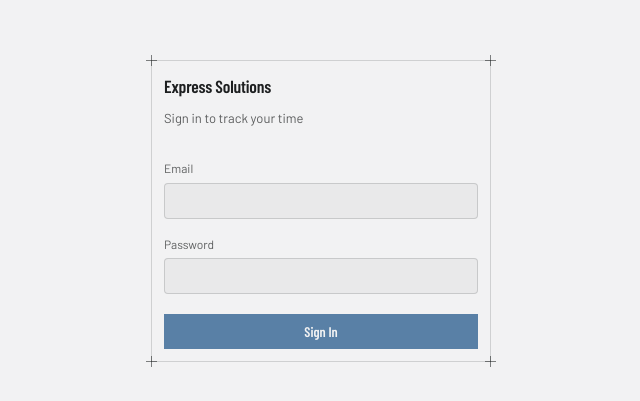
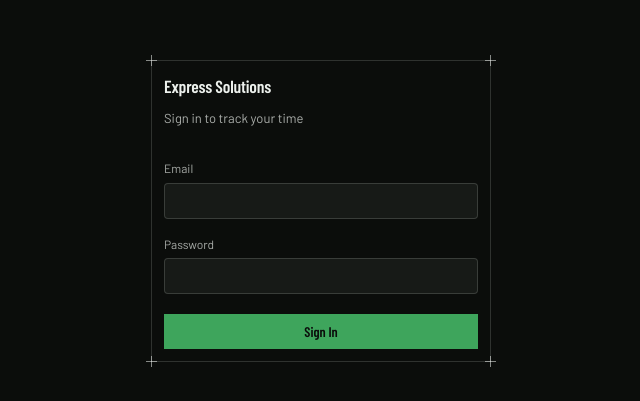
Before and after one commit to valariemorgan48-dot/express-clean-yeah, a Next.js app: page /login in a window 1280 px wide. Shown: the part 189-590 px from the top of the page, without its empty margins (319-959 px from the left). Built offline with nearby package versions, Linux system fonts and the light colour scheme.

Commit message:
Refactor color variables in globals.css
Updated color variables to align with new design specifications.

```diff
--- a/app/globals.css
+++ b/app/globals.css
@@ -2,21 +2,21 @@
 @import url('https://fonts.googleapis.com/css2?family=Barlow:wght@400;500;700&family=Barlow+Condensed:wght@400;600&display=swap');
 
 :root {
-  --color-bg: #f2f2f3;
-  --color-surface: #e9e9ea;
-  --color-text: #1d1f20;
-  --color-accent: #5980a6;
-  --color-divider: color-mix(in srgb, #1d1f20 16%, transparent);
+  --color-bg: #0b0d0b;
+  --color-surface: #171a17;
+  --color-text: #edf1ed;
+  --color-accent: #3ea55c;
+  --color-divider: color-mix(in srgb, #edf1ed 16%, transparent);
 
-  --color-neutral-200: #e7e7ea;
-  --color-neutral-400: #b7b7ba;
-  --color-neutral-800: #424244;
+  --color-neutral-200: #202320;
+  --color-neutral-400: #5b615b;
+  --color-neutral-800: #cdd3cd;
 
-  --color-accent-100: #eef6ff;
-  --color-accent-600: #597ea3;
-  --color-accent-700: #416180;
-  --color-accent-800: #2c455d;
-  --color-accent-900: #1d2d3d;
+  --color-accent-100: color-mix(in srgb, #3ea55c 20%, transparent);
+  --color-accent-600: #35934f;
+  --color-accent-700: #7ed69a;
+  --color-accent-800: #a9e8bd;
+  --color-accent-900: #3ea55c;
 
   --font-heading: "Barlow Condensed", system-ui, sans-serif;
   --font-body: "Barlow", system-ui, sans-serif;
```
